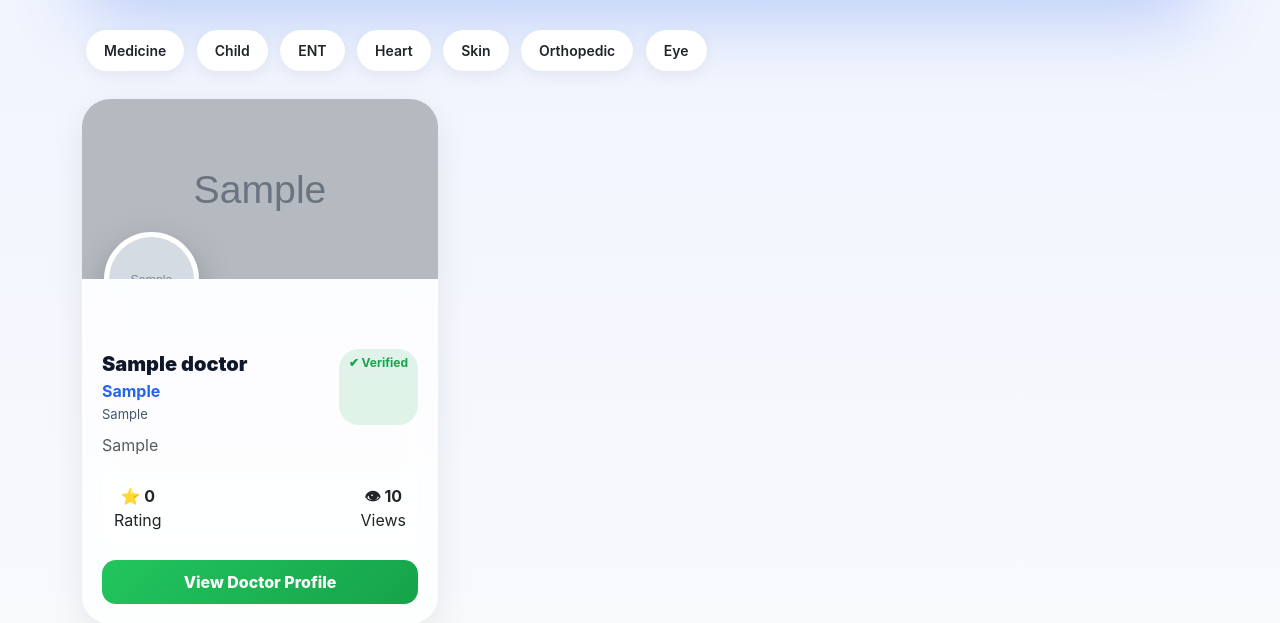
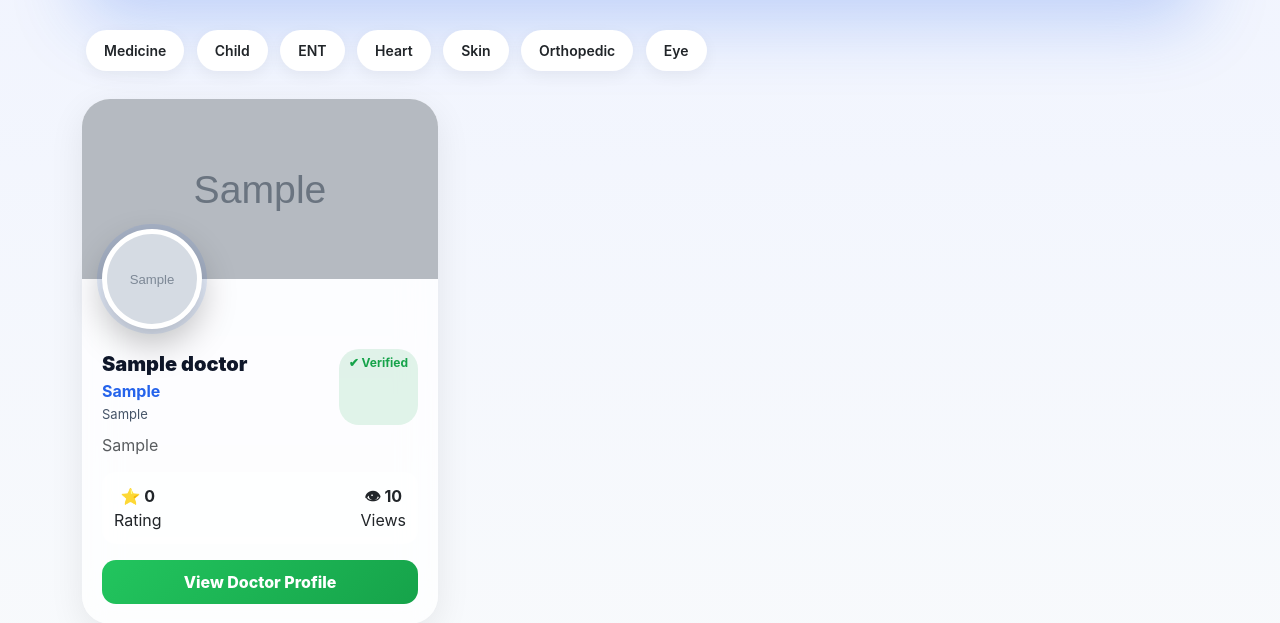
Before and after one commit to shipufalia-jpg/S.F, a Flask app: page /doctors/list in a window 1280 px wide. Shown: the part 338-961 px from the top of the page. Run offline with Flask 3, Linux system fonts and the light colour scheme; tables that the repository leaves empty hold one stand-in row (values such as "Sample post"); grey boxes marked "Sample" are stand-in pictures.

Commit message:
Update list.html

```diff
--- a/templates/doctor/list.html
+++ b/templates/doctor/list.html
@@ -83,31 +83,42 @@ body{
     position:relative;
     height:180px;
     border-radius:28px 28px 0 0;
-    overflow:hidden;
+    overflow:visible;   /* ✅ IMPORTANT FIX */
 }
 
+/* COVER IMAGE */
 .cover-img{
     width:100%;
     height:180px;
     object-fit:cover;
     filter:brightness(.85);
+    border-radius:28px 28px 0 0;
 }
 
-/* PROFILE IMAGE FIXED */
+/* PROFILE IMAGE FIXED FULL VIEW */
 .profile-img{
-    width:95px;
-    height:95px;
+    width:100px;
+    height:100px;
     border-radius:50%;
     border:5px solid white;
     object-fit:cover;
 
     position:absolute;
-    bottom:-48px;
-    left:22px;
+    bottom:-50px;
+    left:20px;
+
+    z-index:10;   /* ✅ IMPORTANT FIX */
 
     background:white;
 
-    box-shadow:0 15px 35px rgba(0,0,0,.25);
+    box-shadow:
+        0 15px 35px rgba(0,0,0,.25),
+        0 0 0 5px rgba(37,99,235,.10);
+}
+
+/* CARD BODY PUSH DOWN */
+.card-content{
+    padding:80px 20px 20px; /* ✅ increased spacing */
 }
 
 /* CONTENT */
```
